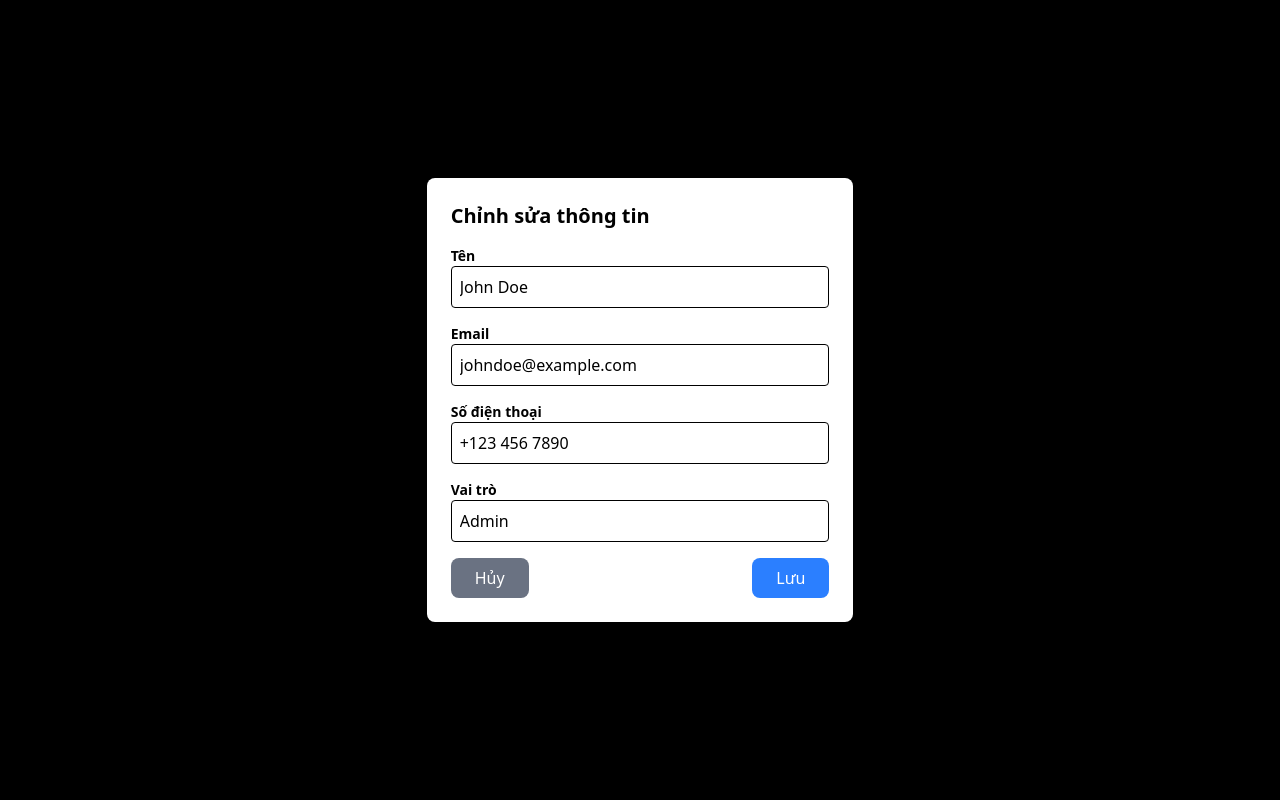
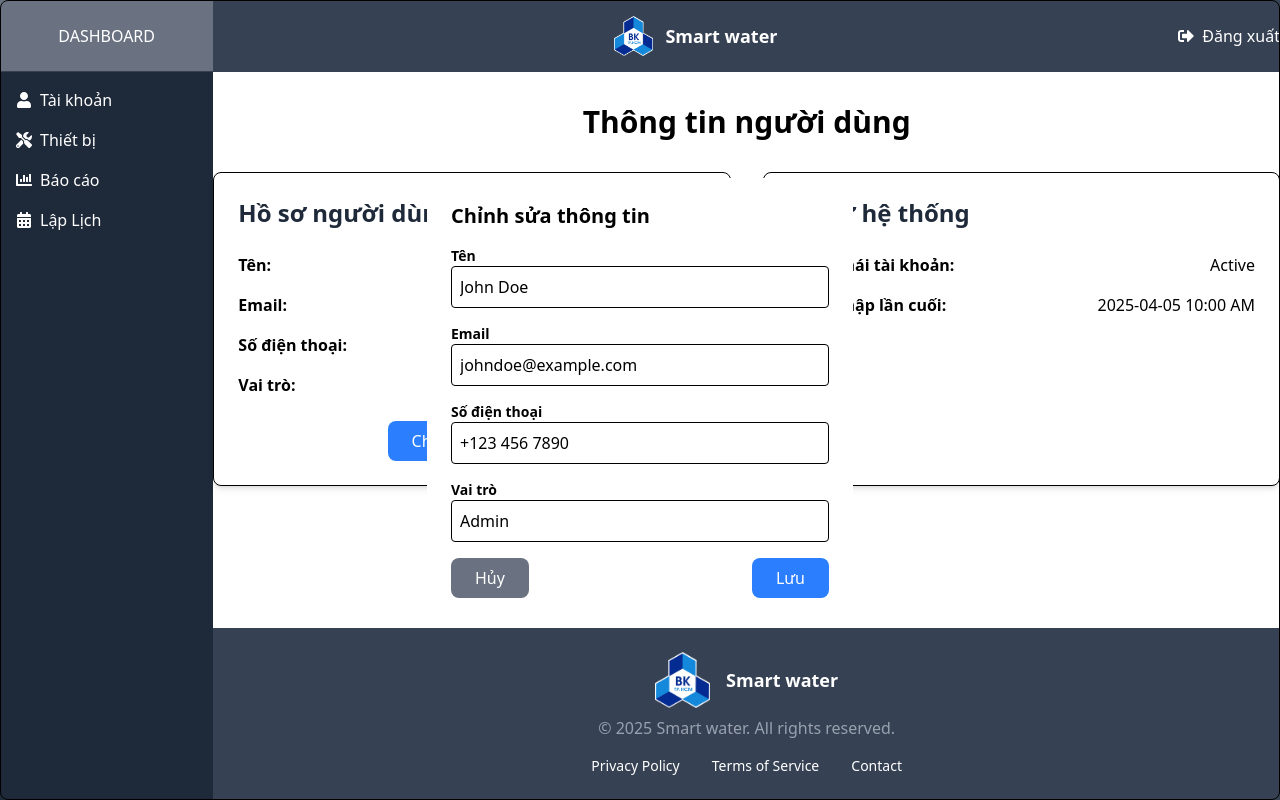
Before and after one commit to TniAhEl/DADN, a React (Vite) app: page /account in a window 1280 px wide. Both pictures are taken after a click on the button "Chỉnh sửa hồ sơ". Built offline with nearby package versions, Linux system fonts and the light colour scheme.

Commit message:
refix: user, router

```diff
--- a/src/pages/Authentication/User.jsx
+++ b/src/pages/Authentication/User.jsx
@@ -88,7 +88,7 @@ const User = () => {
 
           {/* Modal chỉnh sửa thông tin */}
           {isModalOpen && (
-            <div className="fixed inset-0 bg-black bg-opacity-50 flex justify-center items-center z-50">
+            <div className="fixed inset-0 border rounded-lg flex justify-center items-center z-50">
               <div className="bg-white p-6 rounded-lg w-1/3">
                 <h2 className="text-xl font-semibold mb-4">Chỉnh sửa thông tin</h2>
                 <form onSubmit={handleSave}>
--- a/src/routes/routers.jsx
+++ b/src/routes/routers.jsx
@@ -5,6 +5,7 @@ import Devices from '../pages/Devices/Devices';
 import Reports from '../pages/Reports/Reports';
 import Schedule from '../pages/Schedule/Schedule';
 import User from '../pages/Authentication/User'
+import Admin from '../pages/Authentication/Admin';
 
 export const router = createBrowserRouter([
     {
@@ -37,4 +38,9 @@ export const router = createBrowserRouter([
         element: <User />,
 
     },
+    {
+        path: '/admin',
+        element: <Admin />,
+
+    },
 ]);
```
